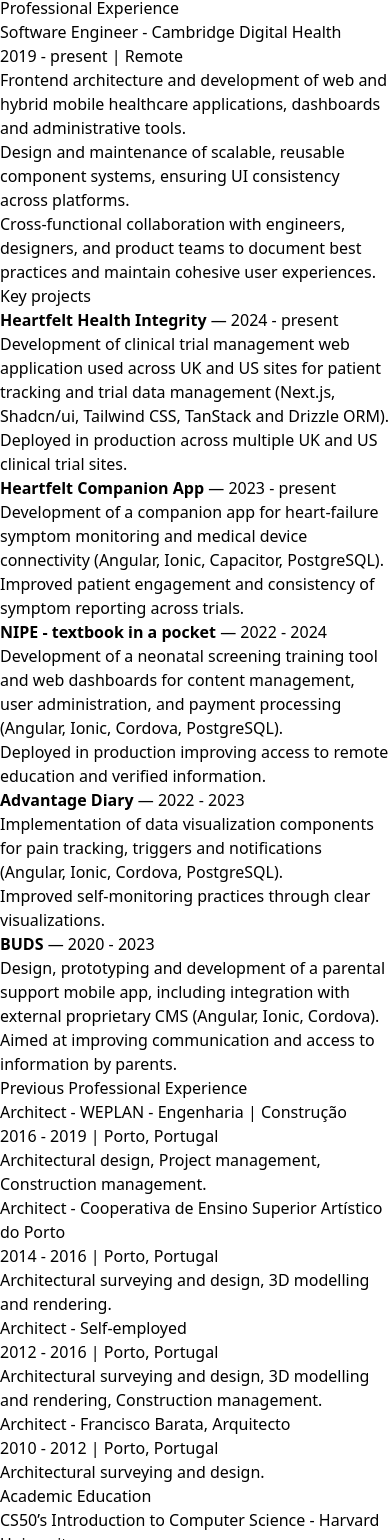
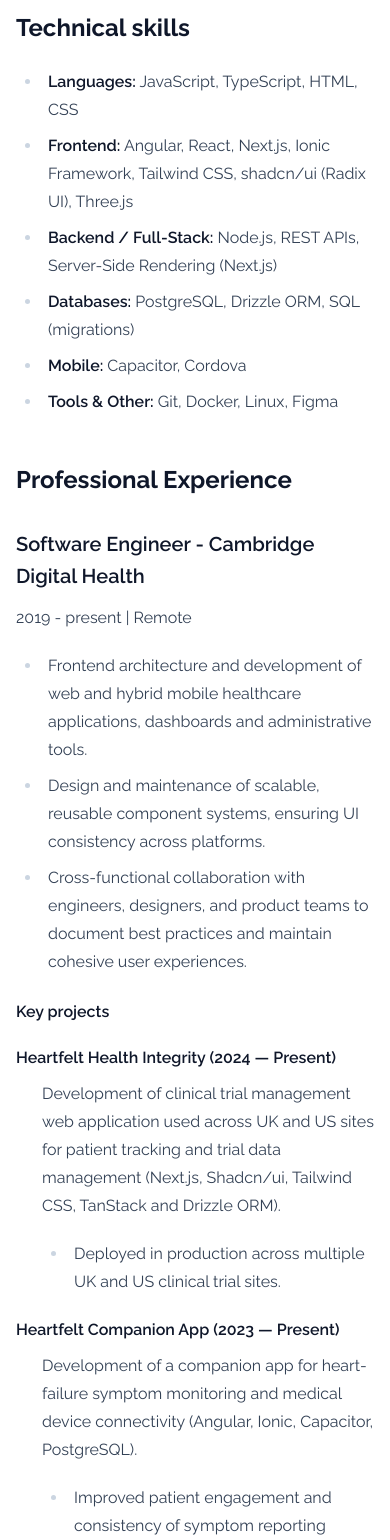
Before and after one commit to pxbrandao/pxbrandao.github.io, a plain HTML site: page index.html in a window 390 px wide. Shown: the part 460-2000 px from the top of the page. Drawn offline with nearby package versions, Linux system fonts and the light colour scheme.

Commit message:
feat: theme-toggle; styling

```diff
--- a/index.html
+++ b/index.html
@@ -4,17 +4,75 @@
     <meta charset="UTF-8" />
     <meta name="viewport" content="width=device-width, initial-scale=1.0" />
     <title>Pedro Brandão</title>
-    <script src="https://cdn.tailwindcss.com"></script>
+    <script src="https://cdn.tailwindcss.com?plugins=typography"></script>
+    <script>
+      tailwind.config = {
+        darkMode: "class",
+        theme: { extend: {} },
+      };
+    </script>
+    <link
+      rel="stylesheet"
+      href="https://cdnjs.cloudflare.com/ajax/libs/font-awesome/6.4.0/css/all.min.css"
+    />
+
+    <link
+      href="https://fonts.googleapis.com/css2?family=Raleway:ital,wght@0,100..900;1,100..900&display=swap"
+      rel="stylesheet"
+    />
+
+    <style>
+      body {
+        font-family: "Raleway", ui-sans-serif, system-ui;
+      }
+    </style>
+
+    <script>
+      document.addEventListener("DOMContentLoaded", () => {
+        const toggleButton = document.getElementById("theme-toggle");
+        const themeIcon = document.getElementById("theme-icon");
+
+        // Determine initial theme
+        const isDark =
+          localStorage.theme === "dark" ||
+          (!("theme" in localStorage) &&
+            window.matchMedia("(prefers-color-scheme: dark)").matches);
+
+        document.documentElement.classList.toggle("dark", isDark);
+        themeIcon.className = isDark ? "fa-solid fa-moon" : "fa-solid fa-sun";
+
+        // Toggle theme on click
+        toggleButton.addEventListener("click", () => {
+          const darkMode = document.documentElement.classList.toggle("dark");
+          localStorage.theme = darkMode ? "dark" : "light";
+          themeIcon.className = darkMode
+            ? "fa-solid fa-moon"
+            : "fa-solid fa-sun";
+        });
+      });
+    </script>
   </head>
 
-  <body>
+  <body class="bg-white text-gray-900 dark:bg-gray-900 dark:text-gray-100">
     <header>
-      <h1>Pedro Brandão</h1>
+      <div class="flex justify-end p-2">
+        <button
+          id="theme-toggle"
+          class="px-4 py-2 rounded bg-gray-200 dark:bg-gray-800 text-gray-800 dark:text-gray-200 focus:outline-none flex items-center justify-center gap-2"
+        >
+          <i id="theme-icon" class="fa-solid fa-sun"></i>
+        </button>
+      </div>
     </header>
 
-    <main>
-      <section id="about">
-        <h2>Summary</h2>
+    <main class="prose prose-slate dark:prose-invert mx-auto px-4 pb-16">
+      <section id="personal-details" aria-labelledby="personal-details-heading">
+        <h1 id="personal-details-heading" class="mb-0">Pedro Brandão</h1>
+        <p class="mt-2">Senior software engineer</p>
+      </section>
+
+      <section id="summary" aria-labelledby="summary-heading">
+        <h2 id="summary-heading">Summary</h2>
         <p>
           Software Engineer with 6+ years of experience specializing in frontend
           (Angular and Next.js). Proficient in responsive design and
@@ -28,19 +86,21 @@
         <h2>Technical skills</h2>
 
         <ul>
-          <li>Languages: JavaScript, TypeScript, HTML, CSS</li>
-
+          <li><strong>Languages:</strong> JavaScript, TypeScript, HTML, CSS</li>
           <li>
-            Frontend: Angular, React, Next.js, Ionic Framework, Tailwind CSS,
-            shadcn/ui (Radix UI), Three.js
+            <strong>Frontend:</strong> Angular, React, Next.js, Ionic Framework,
+            Tailwind CSS, shadcn/ui (Radix UI), Three.js
           </li>
           <li>
-            Backend / Full-Stack: Node.js, REST APIs, Server-Side Rendering
-            (Next.js)
+            <strong>Backend / Full-Stack:</strong> Node.js, REST APIs,
+            Server-Side Rendering (Next.js)
           </li>
-          <li>Databases: PostgreSQL, Drizzle ORM, SQL (migrations)</li>
-          <li>Mobile: Capacitor, Cordova</li>
-          <li>Tools & Other: Git, Docker, Linux, Figma</li>
+          <li>
+            <strong>Databases:</strong> PostgreSQL, Drizzle ORM, SQL
+            (migrations)
+          </li>
+          <li><strong>Mobile:</strong> Capacitor, Cordova</li>
+          <li><strong>Tools & Other:</strong> Git, Docker, Linux, Figma</li>
         </ul>
       </section>
 
@@ -67,16 +127,17 @@
           </ul>
 
           <h4>Key projects</h4>
-          <ul>
-            <li>
-              <strong>Heartfelt Health Integrity</strong>
-              <span>— 2024 - present</span>
-              <p>
+          <dl>
+            <dt>
+              <strong>Heartfelt Health Integrity</strong> (<span
+                ><time datetime="2024">2024</time> — Present</span
+              >)
+            </dt>
+            <dd>
               Development of clinical trial management web application used
               across UK and US sites for patient tracking and trial data
-                management (Next.js, Shadcn/ui, Tailwind CSS, TanStack and
-                Drizzle ORM).
-              </p>
+              management (Next.js, Shadcn/ui, Tailwind CSS, TanStack and Drizzle
+              ORM).
               <ul>
                 <li>
                   Deployed in production across multiple UK and US clinical
@@ -85,14 +146,15 @@
               </ul>
             </li>
 
-            <li>
-              <strong>Heartfelt Companion App</strong>
-              <span>— 2023 - present</span>
-              <p>
+            <dt>
+              <strong>Heartfelt Companion App</strong> (<span
+                ><time datetime="2023">2023</time> — Present</span
+              >)
+            </dt>
+            <dd>
               Development of a companion app for heart-failure symptom
               monitoring and medical device connectivity (Angular, Ionic,
               Capacitor, PostgreSQL).
-              </p>
               <ul>
                 <li>
                   Improved patient engagement and consistency of symptom
@@ -101,14 +163,16 @@
               </ul>
             </li>
 
-            <li>
-              <strong>NIPE - textbook in a pocket</strong>
-              <span>— 2022 - 2024</span>
-              <p>
+            <dt>
+              <strong>NIPE - textbook in a pocket</strong> (<span
+                ><time datetime="2022">2022</time> —
+                <time datetime="2024">2024</time></span
+              >)
+            </dt>
+            <dd>
               Development of a neonatal screening training tool and web
               dashboards for content management, user administration, and
               payment processing (Angular, Ionic, Cordova, PostgreSQL).
-              </p>
               <ul>
                 <li>
                   Deployed in production improving access to remote education
@@ -117,14 +181,15 @@
               </ul>
             </li>
 
-            <li>
-              <strong>Advantage Diary</strong>
-              <span>— 2022 - 2023</span>
-              <p>
-                Implementation of data visualization components for pain
-                tracking, triggers and notifications (Angular, Ionic, Cordova,
-                PostgreSQL).
-              </p>
+            <dt>
+              <strong>Advantage Diary</strong> (<span
+                ><time datetime="2022">2022</time> —
+                <time datetime="2023">2023</time></span
+              >)
+            </dt>
+            <dd>
+              Implementation of data visualization components for pain tracking,
+              triggers and notifications (Angular, Ionic, Cordova, PostgreSQL).
               <ul>
                 <li>
                   Improved self-monitoring practices through clear
@@ -133,14 +198,16 @@
               </ul>
             </li>
 
-            <li>
-              <strong>BUDS</strong>
-              <span>— 2020 - 2023</span>
-              <p>
+            <dt>
+              <strong>BUDS</strong> (<span
+                ><time datetime="2020">2020</time> —
+                <time datetime="2023">2023</time></span
+              >)
+            </dt>
+            <dd>
               Design, prototyping and development of a parental support mobile
-                app, including integration with external proprietary CMS
-                (Angular, Ionic, Cordova).
-              </p>
+              app, including integration with external proprietary CMS (Angular,
+              Ionic, Cordova).
               <ul>
                 <li>
                   Aimed at improving communication and access to information by
@@ -208,13 +275,15 @@
         </article>
       </section>
 
-      <footer>
+    <footer class="prose prose-slate mx-auto px-4 pb-4">
       <p>
-          Open to remote or hybrid work. Prefer open-source products with focus
+        Open to remote or hybrid work. Prefer open-source products with focus on
         positive impact.
       </p>
-        <p>Built by Pedro Brandão. View source on GitHub.</p>
+      <p>
+        Built by Pedro Brandão. View
+        <a href="https://github.com/pxbrandao/pxbrandao.github.io">source</a>.
+      </p>
     </footer>
-    </main>
   </body>
 </html>
```
Lines whose indentation alone changed are shown as unchanged.
